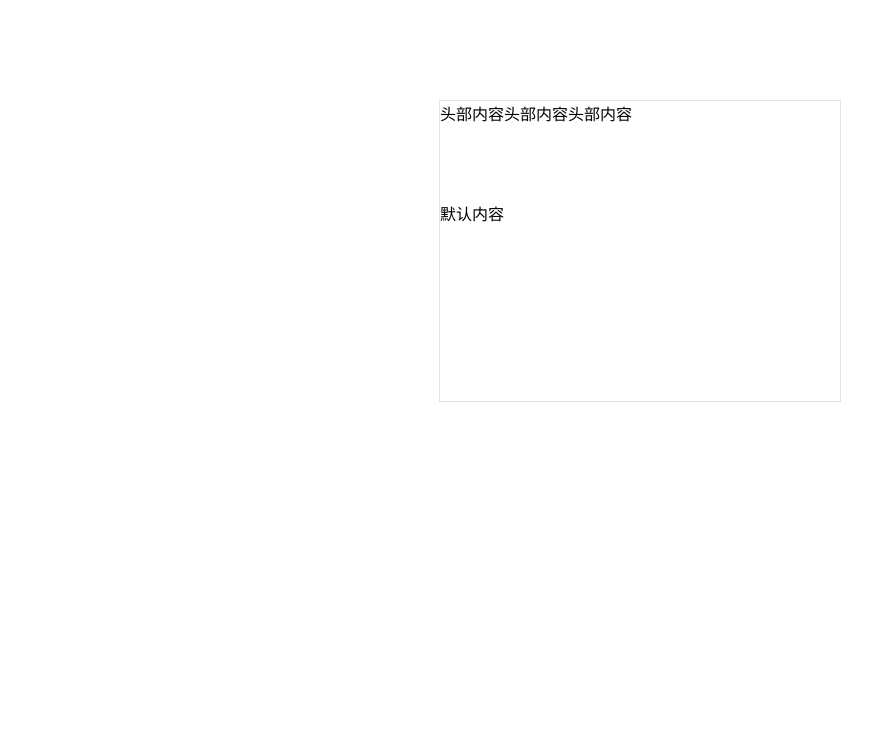
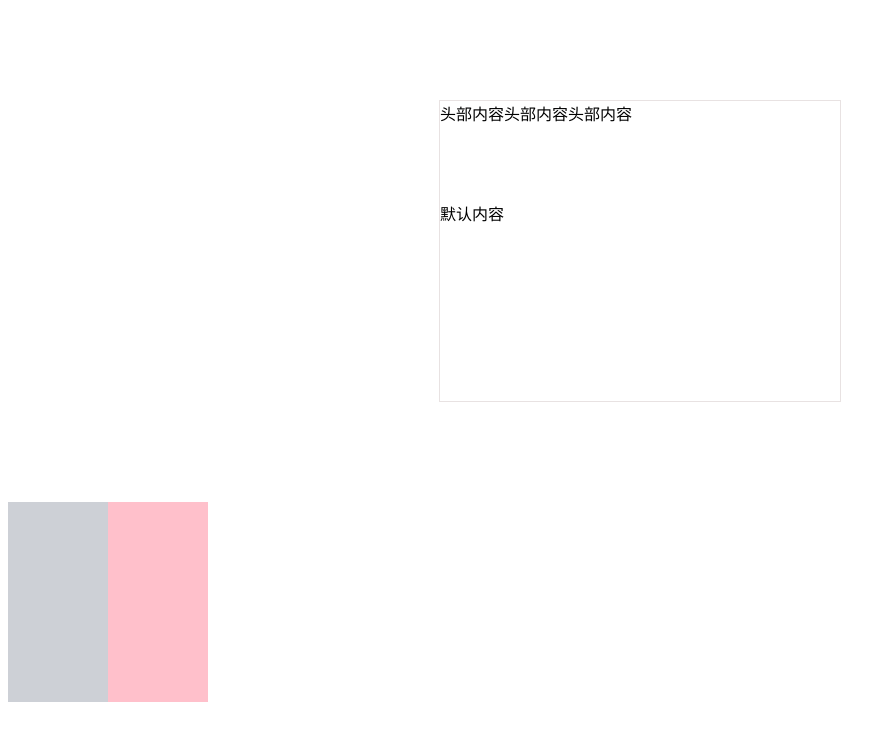
Before and after one commit to AuroraHan/MPlus, a Vue app: page / in a window 1280 px wide. Shown: the top 740 px of the page, without its empty margins (0-896 px from the left). Built offline with nearby package versions, Linux system fonts and the light colour scheme.

Commit message:
测试规范

```diff
--- a/src/App.vue
+++ b/src/App.vue
@@ -5,13 +5,31 @@
     </template>
     默认内容
   </MCard>
+  <div :class="[ns.b()]">
+    <div :class="[ns.b('childer')]"></div>
+    <div :class="[ns.b('childer')]"></div>
+  </div>
 </template>
 
 <script setup lang="ts">
 import MCard from "@/components/card/MCard.vue";
+import { useNamespace } from "@/hooks/use-namespace";
+
+const ns = useNamespace("main");
 </script>
 
 <style scoped lang="scss">
+@include block(main) {
+  width: 200px;
+  height: 200px;
+  background-color: pink;
+  @include block(main-childer) {
+    width: 100px;
+    height: 100px;
+    background-color: $border-color-darker;
+  }
+}
+
 .m-cont {
   width: 400px;
   height: 300px;
```
